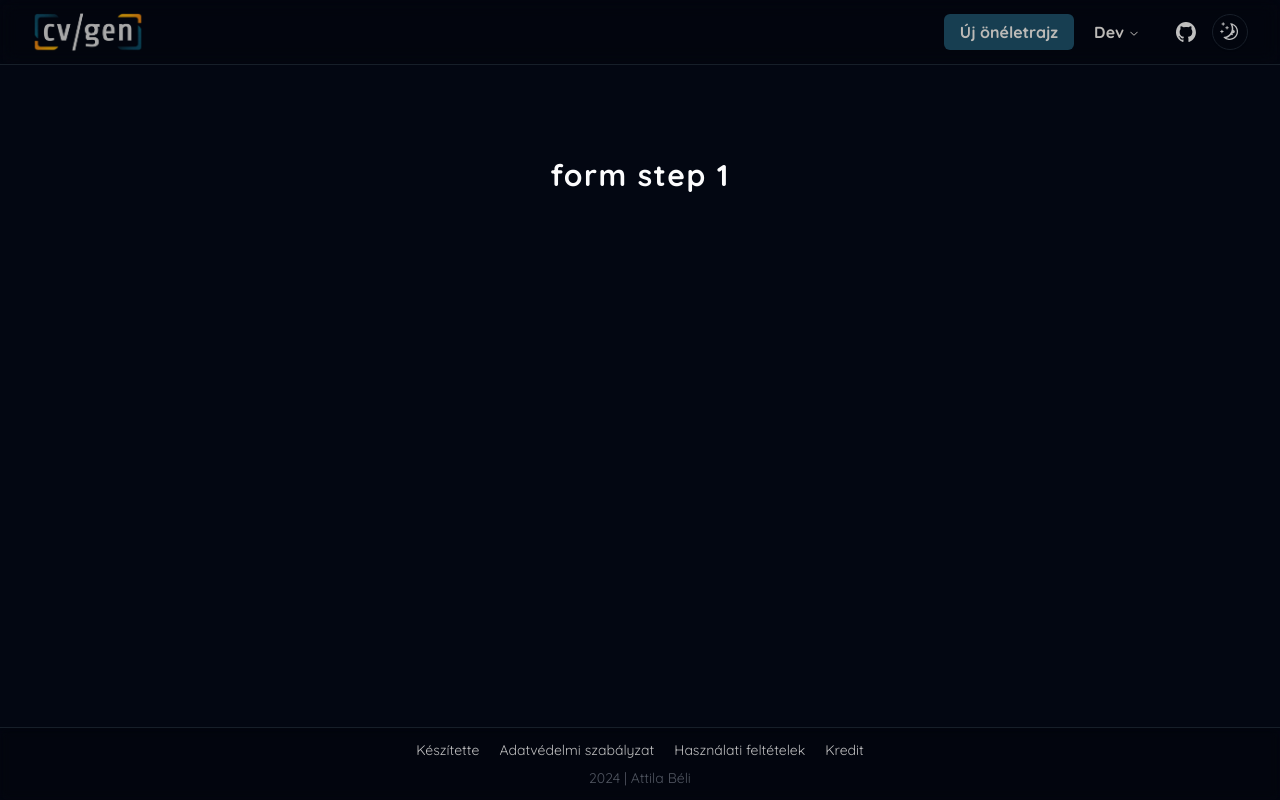
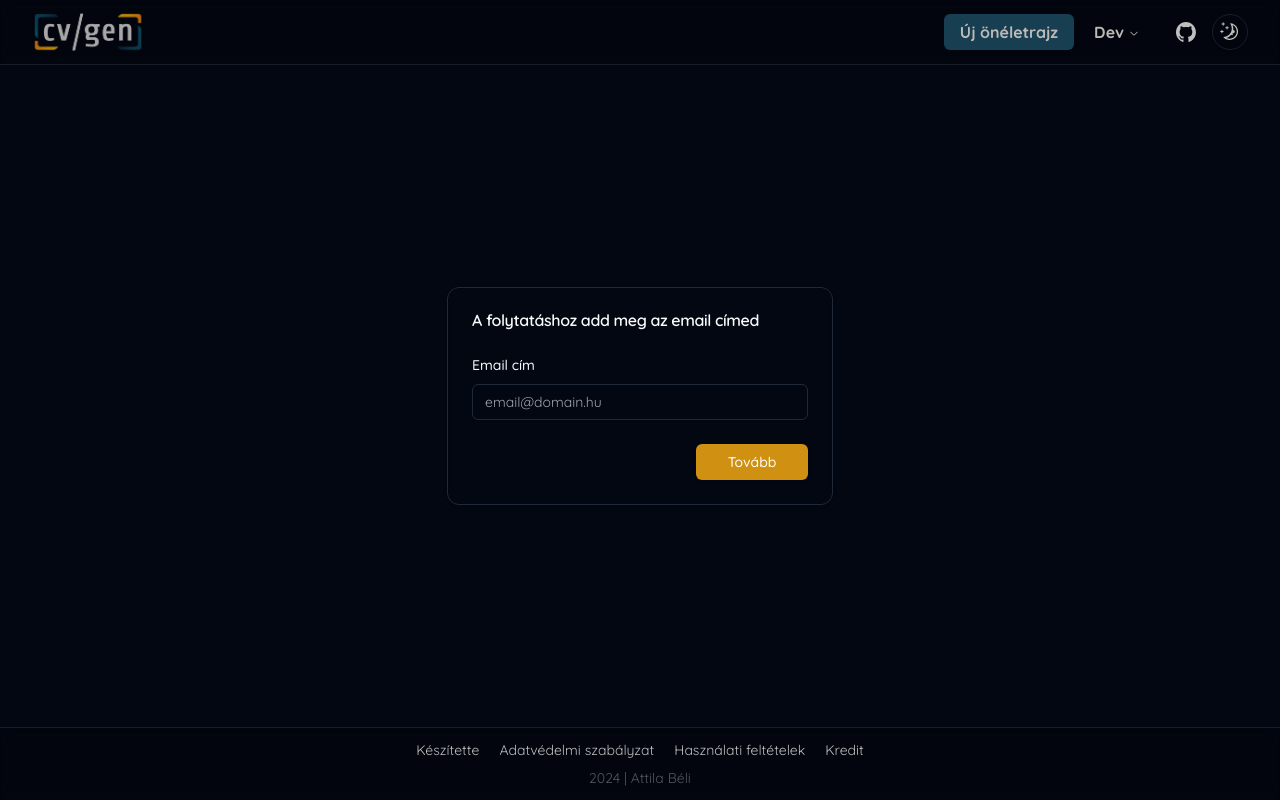
Before and after one commit to myrddral/cvgenerator-nextjs-hu, a Next.js app: page /create in a window 1280 px wide. Built offline with nearby package versions, Linux system fonts and the light colour scheme.

Commit message:
added email form to create page | adjusted color template and backgrounds

```diff
--- a/app/create/page.tsx
+++ b/app/create/page.tsx
@@ -1,3 +1,6 @@
+import { EmailForm } from "@/components/email-form"
+import { Card, CardContent, CardHeader, CardTitle } from "@/components/ui/card"
+
 const sections = [
   {
     title: "Személyes adatok",
@@ -43,12 +46,15 @@ const sections = [
 
 export default function CreatePage() {
   return (
-    <main className="min-h-main flex flex-col items-center p-24">
-      <section className="container">
-        <h1 className="mb-8 text-center font-display text-3xl font-bold leading-none tracking-wider">
-          form step 1
-        </h1>
-      </section>
+    <main className="container flex min-h-main flex-col items-center justify-center gap-12 p-24">
+      <Card className="border-border">
+        <CardHeader>
+          <CardTitle>A folytatáshoz add meg az email címed</CardTitle>
+        </CardHeader>
+        <CardContent className="w-96">
+          <EmailForm />
+        </CardContent>
+      </Card>
     </main>
   )
 }
--- a/app/globals.css
+++ b/app/globals.css
@@ -6,8 +6,8 @@
   :root {
     --background: 33, 50%, 97%;
     --foreground: 224 71.4% 4.1%;
-    --card: hsl(0 0% 80%);
-    --card-foreground: hsl(224 71.4% 4.1%);
+    --card: 0 0% 80%;
+    --card-foreground: 224 71.4% 4.1%;
     --popover: 0 0% 100%;
     --popover-foreground: 224 71.4% 4.1%;
     --primary: 40, 85%, 46%, 1;
@@ -25,7 +25,7 @@
     --ring: 262.1 83.3% 57.8%;
     --navbar: 224, 41%, 10%, 1;
     --navbar-foreground: 33, 50%, 97%;
-    --shadow: hsla(199, 57%, 27%, 0.4);
+    --shadow: 199, 57%, 27%, 0.4;
 
     --navbar-height: 4rem;
     --footer-min-height: 4.5rem;
@@ -34,7 +34,7 @@
   .dark {
     --background: 224 71.4% 4.1%;
     --foreground: 210 20% 99%;
-    --card: 224 61.4% 9.1%;
+    --card: 199, 57%, 27%, 0;
     --card-foreground: 210 20% 98%;
     --popover: 224 71.4% 4.1%;
     --popover-foreground: 210 20% 98%;
@@ -51,8 +51,8 @@
     --border: 215 27.9% 16.9%;
     --input: 215 27.9% 16.9%;
     --ring: 263.4 70% 50.4%;
-    --navbar: hsla(0, 0%, 0%, 0.4);
-    --shadow: hsla(40, 85%, 46%, 0.4);
+    --navbar: 0, 0%, 0%, 0.4;
+    --shadow: 40, 85%, 46%, 0.4;
   }
 }
 
--- a/components/footer.tsx
+++ b/components/footer.tsx
@@ -2,7 +2,7 @@ import Link from "next/link"
 
 export default function Footer() {
   return (
-    <footer className="container py-3 shadow-inner outline outline-1 outline-muted brightness-75 backdrop-blur-sm 2xl:rounded-t-lg">
+    <footer className="container py-3 shadow-inner outline outline-1 outline-muted brightness-75 backdrop-blur 2xl:rounded-t-lg">
       <div className="mb-2 flex flex-wrap justify-center gap-5 text-sm">
         <Link href="https://www.attilabeli.com">Készítette</Link>
         <Link href="/privacy">Adatvédelmi szabályzat</Link>
--- a/components/navbar.tsx
+++ b/components/navbar.tsx
@@ -5,7 +5,7 @@ import Logo from "./ui/logo"
 
 export default function Navbar() {
   return (
-    <div className="pos-center container fixed z-10 flex h-navbar items-center justify-between gap-4 bg-navbar shadow-inner outline outline-1 outline-muted brightness-75 backdrop-blur 2xl:rounded-b-lg">
+    <div className="pos-center container fixed z-10 flex h-navbar items-center justify-between gap-4 shadow-inner outline outline-1 outline-muted brightness-75 backdrop-blur 2xl:rounded-b-lg">
       <Link href="/" className="w-28">
         <Logo />
       </Link>
```
